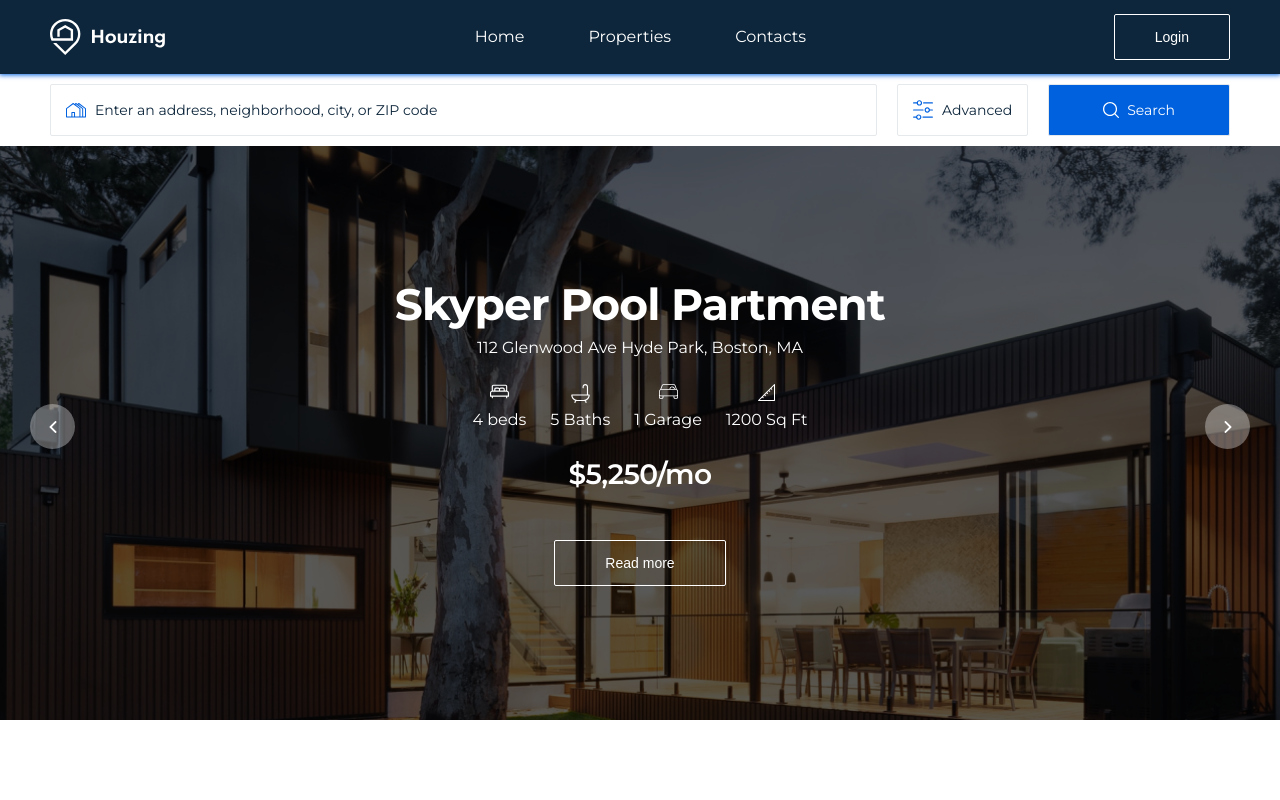
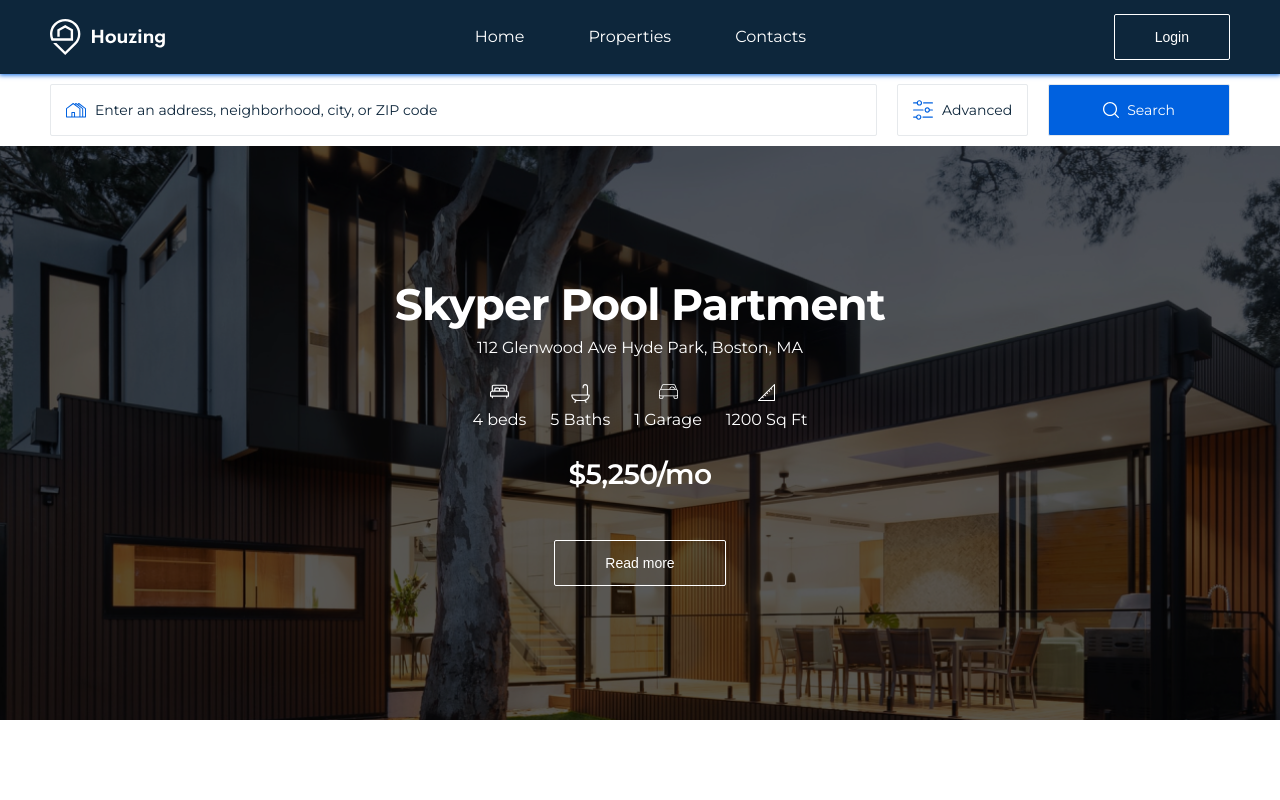
Before and after one commit to Sardor0795/Houzing-self-made, a React (Create React App) app: page / in a window 1280 px wide. Shown: the top 800 px of the page. Built offline with nearby package versions, Linux system fonts and the light colour scheme.

Commit message:
remove slider

```diff
--- a/src/components/hero/index.jsx
+++ b/src/components/hero/index.jsx
@@ -6,9 +6,9 @@ import {
   HeroTitle,
   HeroWrapper,
   OptionWrapper,
-  Right,
-  SlideInner,
-  SlideWrapper,
+  // Right,
+  // SlideInner,
+  // SlideWrapper,
 } from "./style";
 
 import BedIcon from "../../assets/icons/hero_bed.svg";
@@ -18,47 +18,47 @@ import RulerIcon from "../../assets/icons/hero_ruler.svg";
 import { Container } from "../../global.style";
 
 import HeroBg_1 from "../../assets/img/hero.jpg";
-import HeroBg_2 from "../../assets/img/hero_img_2.jpg";
-import HeroBg_3 from "../../assets/img/hero_img_3.jpg";
-import { useState } from "react";
+// import HeroBg_2 from "../../assets/img/hero_img_2.jpg";
+// import HeroBg_3 from "../../assets/img/hero_img_3.jpg";
+// import { useState } from "react";
 
-import rightArrow from "../../assets/icons/right_arrow.svg";
-import lefttArrow from "../../assets/icons/left_arrow.svg";
+// import rightArrow from "../../assets/icons/right_arrow.svg";
+// import lefttArrow from "../../assets/icons/left_arrow.svg";
 import { Option } from "../option";
 
 export const Hero = () => {
-  let [offset, setOffset] = useState(0);
-  let [index, setIndex] = useState(1);
-  let nextBtn = () => {
-    let slideWrapper = document.querySelector(".slideWrapper");
-    let width = window.getComputedStyle(slideWrapper).width;
-    let inner = document.querySelector(".inner");
-    inner.style.transition = "0.3s ease all";
-    if (index === 3) {
-      index = 1;
-      offset = 0;
-    } else {
-      setOffset((offset += +width.slice(0, width.length - 2)));
-      setIndex(index + 1);
-    }
-    inner.style.transform = `translateX(-${offset}px)`;
-  };
-  let prevBtn = () => {
-    let slideWrapper = document.querySelector(".slideWrapper");
-    let width = window.getComputedStyle(slideWrapper).width;
-    let inner = document.querySelector(".inner");
-    inner.style.transition = "0.3s ease all";
-    if (offset === 0) {
-      index = 3;
-      offset = +width.slice(0, width.length - 2) * 2;
-    } else {
-      setOffset((offset -= +width.slice(0, width.length - 2)));
-    }
-    inner.style.transform = `translateX(-${offset}px)`;
-  };
+  // let [offset, setOffset] = useState(0);
+  // let [index, setIndex] = useState(1);
+  // let nextBtn = () => {
+  //   let slideWrapper = document.querySelector(".slideWrapper");
+  //   let width = window.getComputedStyle(slideWrapper).width;
+  //   let inner = document.querySelector(".inner");
+  //   inner.style.transition = "0.3s ease all";
+  //   if (index === 3) {
+  //     index = 1;
+  //     offset = 0;
+  //   } else {
+  //     setOffset((offset += +width.slice(0, width.length - 2)));
+  //     setIndex(index + 1);
+  //   }
+  //   inner.style.transform = `translateX(-${offset}px)`;
+  // };
+  // let prevBtn = () => {
+  //   let slideWrapper = document.querySelector(".slideWrapper");
+  //   let width = window.getComputedStyle(slideWrapper).width;
+  //   let inner = document.querySelector(".inner");
+  //   inner.style.transition = "0.3s ease all";
+  //   if (offset === 0) {
+  //     index = 3;
+  //     offset = +width.slice(0, width.length - 2) * 2;
+  //   } else {
+  //     setOffset((offset -= +width.slice(0, width.length - 2)));
+  //   }
+  //   inner.style.transform = `translateX(-${offset}px)`;
+  // };
   return (
-    <SlideWrapper className="slideWrapper">
-      <SlideInner className="inner">
+    // <SlideWrapper className="slideWrapper">
+    //   <SlideInner className="inner">
         <HeroWrapper className="slide" bgImg={HeroBg_1}>
           <Container>
             <HeroTitle>Skyper Pool Partment</HeroTitle>
@@ -76,47 +76,6 @@ export const Hero = () => {
             <Option />
           </OptionWrapper>
         </HeroWrapper>
-        <HeroWrapper className="slide" bgImg={HeroBg_2}>
-          <Container>
-            <HeroTitle>Skyper Pool Partment</HeroTitle>
-            <HeroText>112 Glenwood Ave Hyde Park, Boston, MA</HeroText>
-            <HeroMiniCard bgIcon={BedIcon}>4 beds</HeroMiniCard>
-            <HeroMiniCard bgIcon={BathIcon}>5 Baths</HeroMiniCard>
-            <HeroMiniCard bgIcon={CarIcon}>1 Garage</HeroMiniCard>
-            <HeroMiniCard bgIcon={RulerIcon} last>
-              1200 Sq Ft
-            </HeroMiniCard>
-            <HeroPrice>$5,250/mo</HeroPrice>
-            <HeroButton>Read more</HeroButton>
-          </Container>
-          <OptionWrapper>
-            <Option />
-          </OptionWrapper>
-        </HeroWrapper>
-        <HeroWrapper className="slide" bgImg={HeroBg_3}>
-          <Container>
-            <HeroTitle>Skyper Pool Partment</HeroTitle>
-            <HeroText>112 Glenwood Ave Hyde Park, Boston, MA</HeroText>
-            <HeroMiniCard bgIcon={BedIcon}>4 beds</HeroMiniCard>
-            <HeroMiniCard bgIcon={BathIcon}>5 Baths</HeroMiniCard>
-            <HeroMiniCard bgIcon={CarIcon}>1 Garage</HeroMiniCard>
-            <HeroMiniCard bgIcon={RulerIcon} last>
-              1200 Sq Ft
-            </HeroMiniCard>
-            <HeroPrice>$5,250/mo</HeroPrice>
-            <HeroButton>Read more</HeroButton>
-          </Container>
-          <OptionWrapper>
-            <Option />
-          </OptionWrapper>
-        </HeroWrapper>
-      </SlideInner>
-      <Right onClick={prevBtn} left>
-        <img src={lefttArrow} alt="img" />
-      </Right>
-      <Right onClick={nextBtn} right>
-        <img src={rightArrow} alt="img" />
-      </Right>
-    </SlideWrapper>
+
   );
 };
--- a/src/components/hero/style.jsx
+++ b/src/components/hero/style.jsx
@@ -28,6 +28,10 @@ export const HeroWrapper = styled.div`
     top: 0;
     left: 0;
     background-color: #000000a6;
+  }
+  @media (max-width: 760px) {
+    padding-top: 127px;
+    padding-bottom: 62px;
   }
   @media (max-width: 600px) {
     padding-top: 160px;
--- a/src/components/option/style.jsx
+++ b/src/components/option/style.jsx
@@ -31,7 +31,7 @@ export const OptionMenu = styled.div`
     flex-wrap: wrap;
     padding: 20px;
     border-radius: 4px;
-    margin-top: 80px;
+    margin-top: 126px;
   }
 `;
 
@@ -101,7 +101,7 @@ export const AdvancedMenu = styled.form`
   opacity: ${({ opacity }) => opacity};
   z-index: ${({ z_index }) => z_index};
   @media (max-width: 760px) {
-    top: 120%;
+    top: 130%;
     border: 1px solid #e6e9ec;
   }
 `;
```
